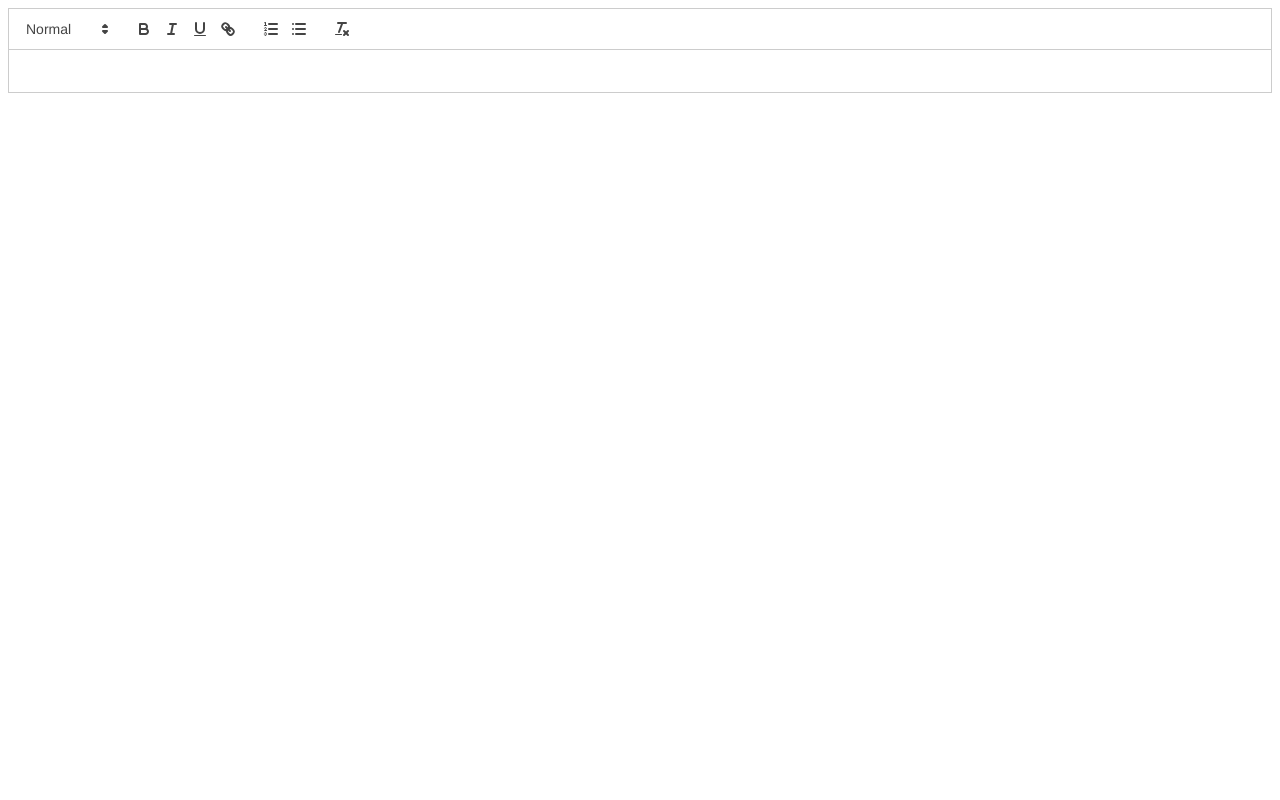
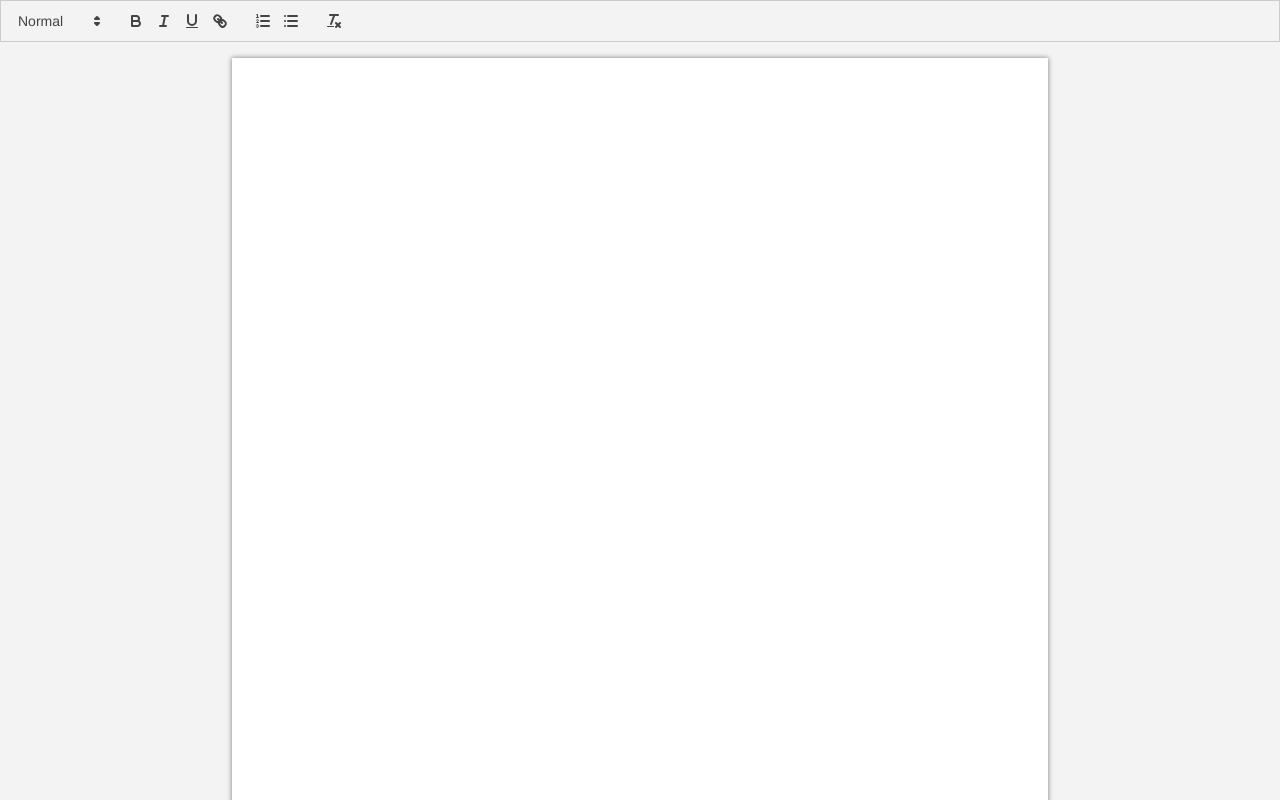
Before and after one commit to Lcole490/pairagraph_app, a React (Create React App) app: page / in a window 1280 px wide. Shown: the top 800 px of the page. Built offline with nearby package versions, Linux system fonts and the light colour scheme.

Commit message:
added styles.css to format look of document in text editor, this was then imported to index.js for overall app css

```diff
--- a/src/App.js
+++ b/src/App.js
@@ -1,5 +1,6 @@
 
 import TextEditor from './TextEditor'
+
 
 function App() {
   return (
--- a/src/TextEditor.js
+++ b/src/TextEditor.js
@@ -19,9 +19,6 @@ function TextEditor() {
     wrapper.append(editor);
      new Quill(editor, { theme: "snow" })
 
-        //adfadfasdfasdf
-
-        //adsfad
 
     }, [])
 
@@ -31,7 +28,7 @@ function TextEditor() {
 
 
     return (
-        <div id = "container" ref = {wrapperRef}>
+        <div className = "container" ref = {wrapperRef}>
 
         </div>
     )
--- a/src/index.js
+++ b/src/index.js
@@ -1,5 +1,6 @@
 import React from 'react';
 import ReactDOM from 'react-dom';
+import './styles.css';
 
 import App from './App';
 
--- /dev/null
+++ b/src/styles.css
@@ -0,0 +1,28 @@
+*, *::before, *::after {
+
+    box-sizing: border-box;
+
+}
+
+body {
+    background-color: #F3F3F3;
+    margin: 0;
+}
+
+
+.container .ql-editor {
+    width: 8.5in;
+    min-height: 11in;
+    padding: 1in;
+    margin: 1rem;
+    box-shadow: 0 0 5px 0 rgba(0, 0, 0, 0.5);
+    background-color: white;
+}
+
+
+.container .ql-container.ql-snow {
+
+    border: none;
+    display: flex;
+    justify-content: center;
+}
```
